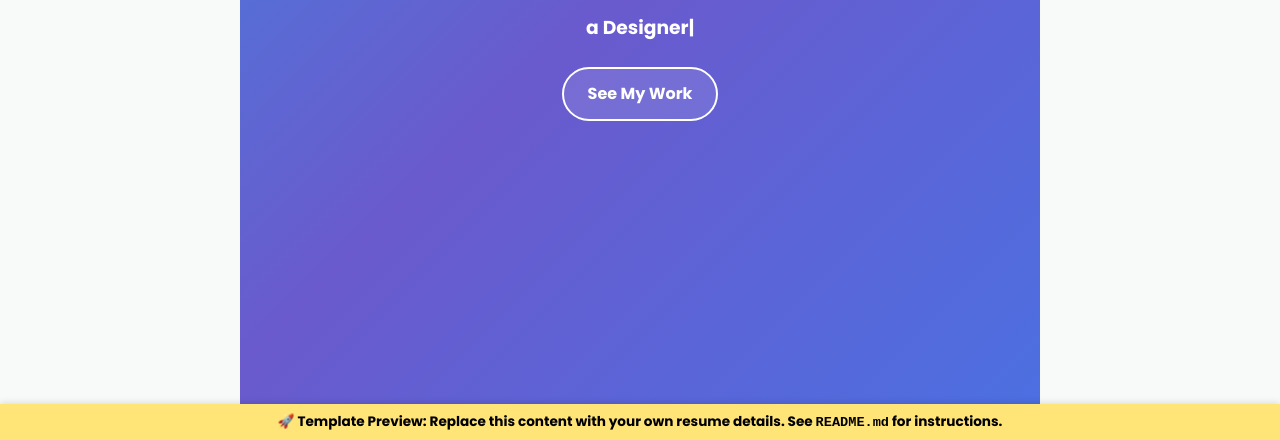
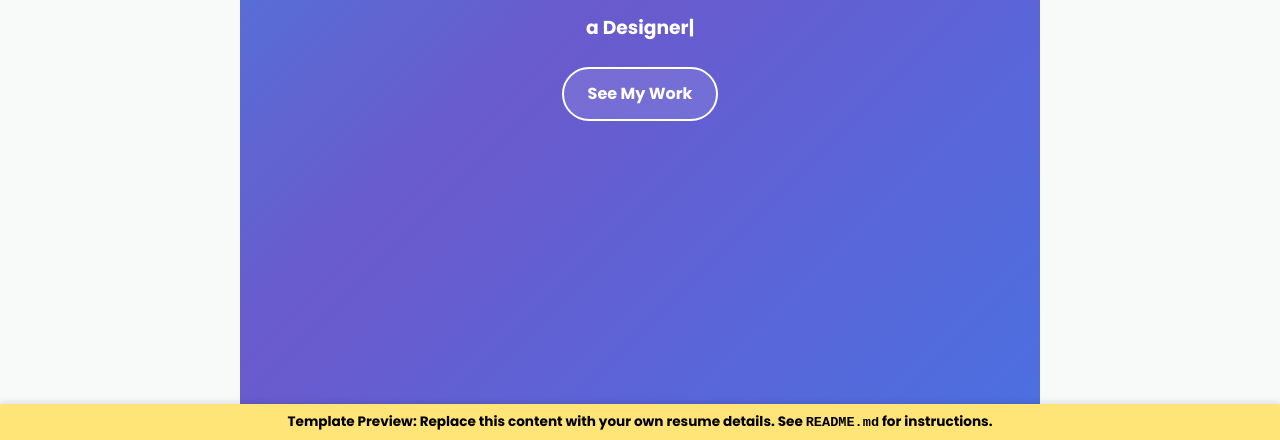
Before and after one commit to AdamKaabyia/website_personal_template, a plain HTML site: page index.html in a window 1280 px wide. Shown: the part 360-800 px from the top of the page. Drawn offline with Linux system fonts and the light colour scheme.

Commit message:
Update index.html

```diff
--- a/index.html
+++ b/index.html
@@ -16,7 +16,7 @@
 <body>
   <!-- Template Notice -->
   <div class="template-banner" role="note" aria-label="Template notice">
-    🚀 <strong>Template Preview:</strong> Replace this content with your own resume details. See <code>README.md</code> for instructions.
+    <strong>Template Preview:</strong> Replace this content with your own resume details. See <code>README.md</code> for instructions.
   </div>
   <div id="scrollProgress"></div>
   <header>
```
